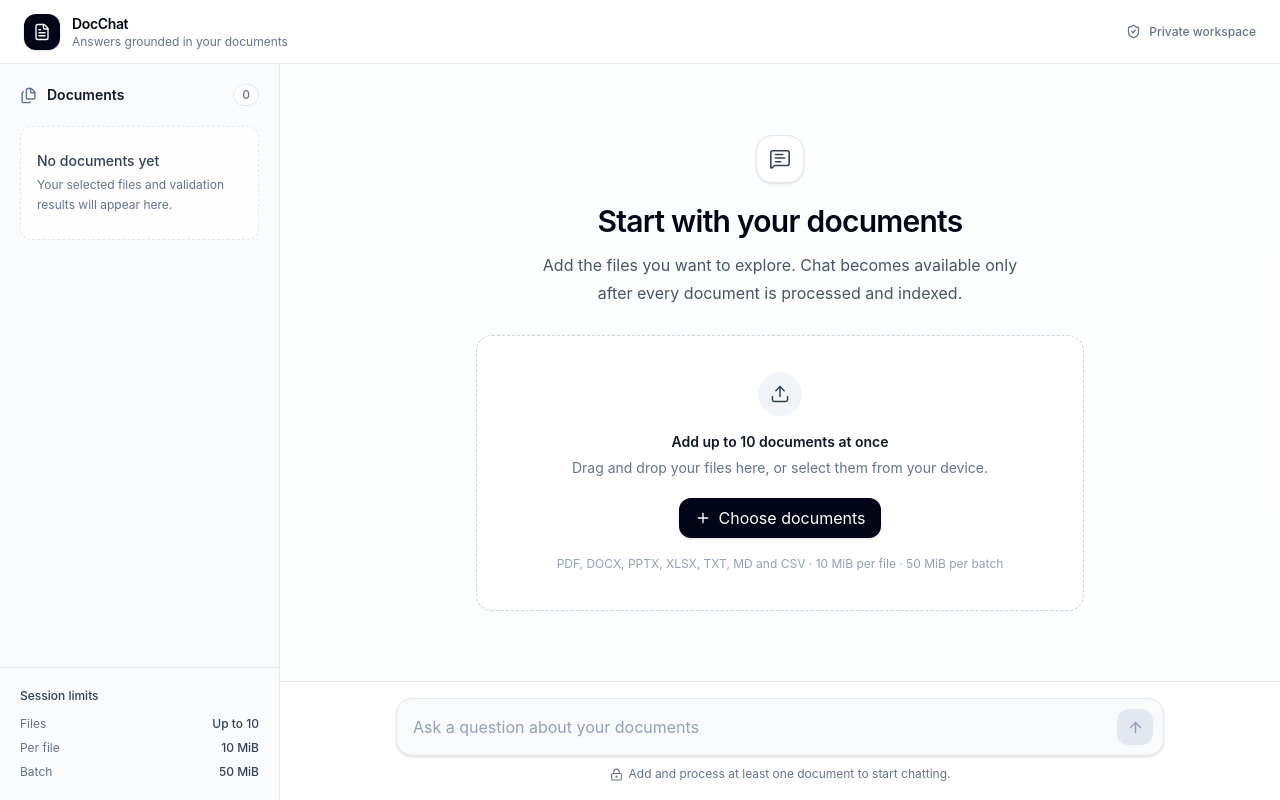
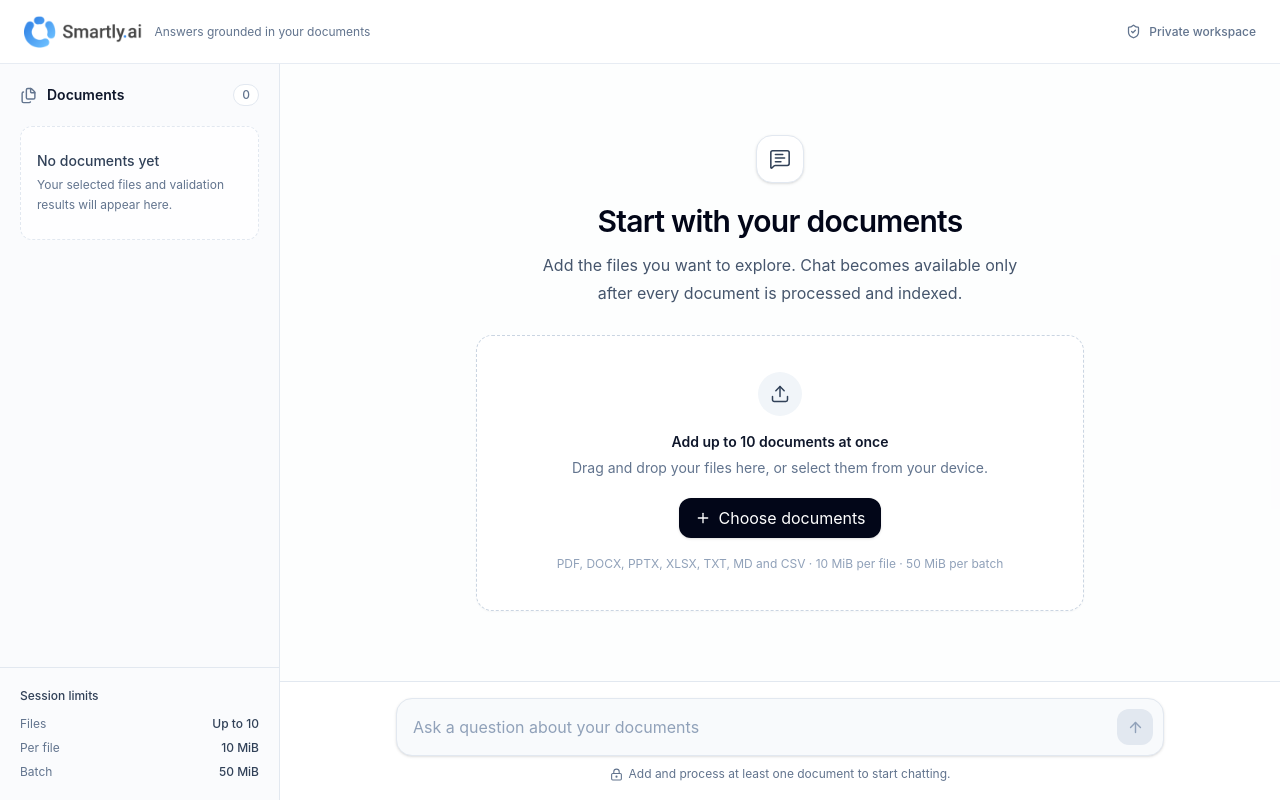
Before and after one commit to bdllhfrance-star/docchat, a Next.js app: page / in a window 1280 px wide. Built offline with nearby package versions, Linux system fonts and the light colour scheme.

Commit message:
feat: add Smartly.ai application logo

```diff
--- a/src/components/workspace/workspace-shell.tsx
+++ b/src/components/workspace/workspace-shell.tsx
@@ -1,15 +1,18 @@
-import { FileText, ShieldCheck } from "lucide-react";
+import Image from "next/image";
+import { ShieldCheck } from "lucide-react";
 
 import { DocumentSelectionWorkspace } from "./document-selection-workspace";
 
-function BrandMark() {
+function BrandLogo() {
   return (
-    <span
-      className="grid size-9 shrink-0 place-items-center rounded-xl bg-slate-950 text-white shadow-sm"
-      aria-hidden="true"
-    >
-      <FileText size={18} strokeWidth={1.8} />
-    </span>
+    <Image
+      src="/smartly-ai-logo.png"
+      alt="Smartly.ai"
+      width={296}
+      height={80}
+      className="h-7 w-auto shrink-0 sm:h-8"
+      priority
+    />
   );
 }
 
@@ -17,11 +20,8 @@
   return (
     <header className="flex h-16 shrink-0 items-center justify-between border-b border-slate-200/80 bg-white px-4 sm:px-6">
       <div className="flex min-w-0 items-center gap-3">
-        <BrandMark />
+        <BrandLogo />
         <div className="min-w-0">
-          <p className="truncate text-sm font-semibold tracking-tight text-slate-950">
-            DocChat
-          </p>
           <p className="truncate text-xs text-slate-500">
             Answers grounded in your documents
           </p>
```
Also changed, not shown: public/smartly-ai-logo.png (added).
